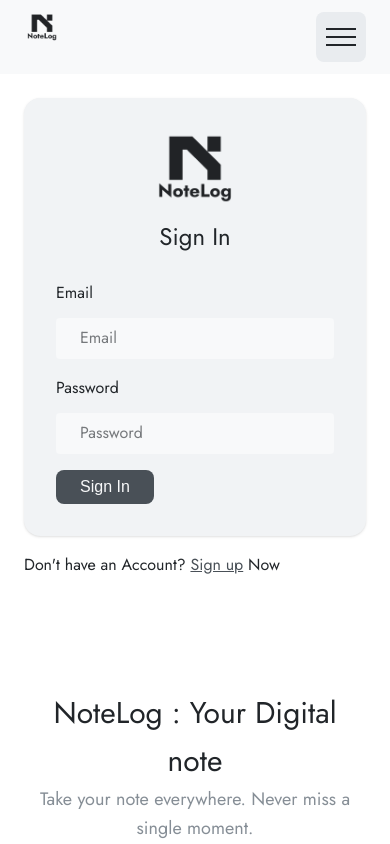
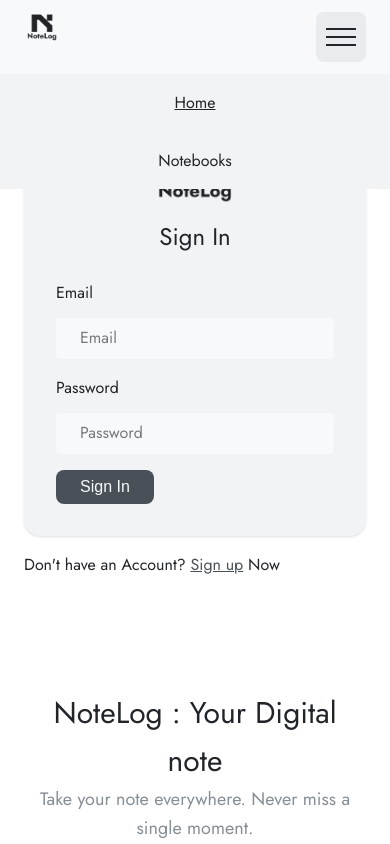
Before and after one commit to shariult/note-log-reactjs, a React (Create React App) app: page / in a window 390 px wide. Both pictures are taken after a click on the element 341 px from the left and 37 px from the top of the page. Shown: the top 844 px of the page. Built offline with nearby package versions, Linux system fonts and the light colour scheme.

Commit message:
make app responsive

```diff
--- a/src/components/Notebook/NotebookShow.module.scss
+++ b/src/components/Notebook/NotebookShow.module.scss
@@ -8,11 +8,12 @@
   box-shadow: var(--shadow-s);
   position: absolute;
   left: 37rem;
-  z-index: 1;
+  z-index: 3;
   @include responsive(1360) {
     left: 39rem;
   }
   @include responsive(800) {
+    left: 2rem;
     width: 92%;
   }
   &__header {
--- a/src/components/layout/Navbar.jsx
+++ b/src/components/layout/Navbar.jsx
@@ -1,4 +1,4 @@
-import React, { useContext } from "react";
+import React, { useContext, useState } from "react";
 import { NavLink, useNavigate } from "react-router-dom";
 
 import AuthContext from "../../store/AuthContext";
@@ -11,10 +11,15 @@ import Button from "../ui/Button";
 function Navbar() {
   const { isLoggedIn, userData, signOutHandler } = useContext(AuthContext);
   const navigate = useNavigate();
+  const [showNavbar, setShowNavbar] = useState(false);
 
   function onSignOut() {
     signOutHandler();
     navigate("/");
+  }
+
+  function navbarToggleHandler() {
+    setShowNavbar((prevState) => !prevState);
   }
 
   return (
@@ -29,7 +34,11 @@ function Navbar() {
             />
           </NavLink>
         </div>
-        <ul className={styles["navbar__list"]}>
+        <ul
+          className={`${styles["navbar__list"]} ${
+            showNavbar && styles["navbar__toggle--open"]
+          }`}
+        >
           <li className={styles["navbar__item"]}>
             <NavLink
               to="/"
@@ -121,7 +130,12 @@ function Navbar() {
         </ul>
 
         <div className={styles["navbar__toggle"]}>
-          <span className={styles["navbar__toggle-icon"]}>&nbsp;</span>
+          <span
+            className={styles["navbar__toggle-icon"]}
+            onClick={navbarToggleHandler}
+          >
+            &nbsp;
+          </span>
         </div>
       </div>
     </nav>
```
